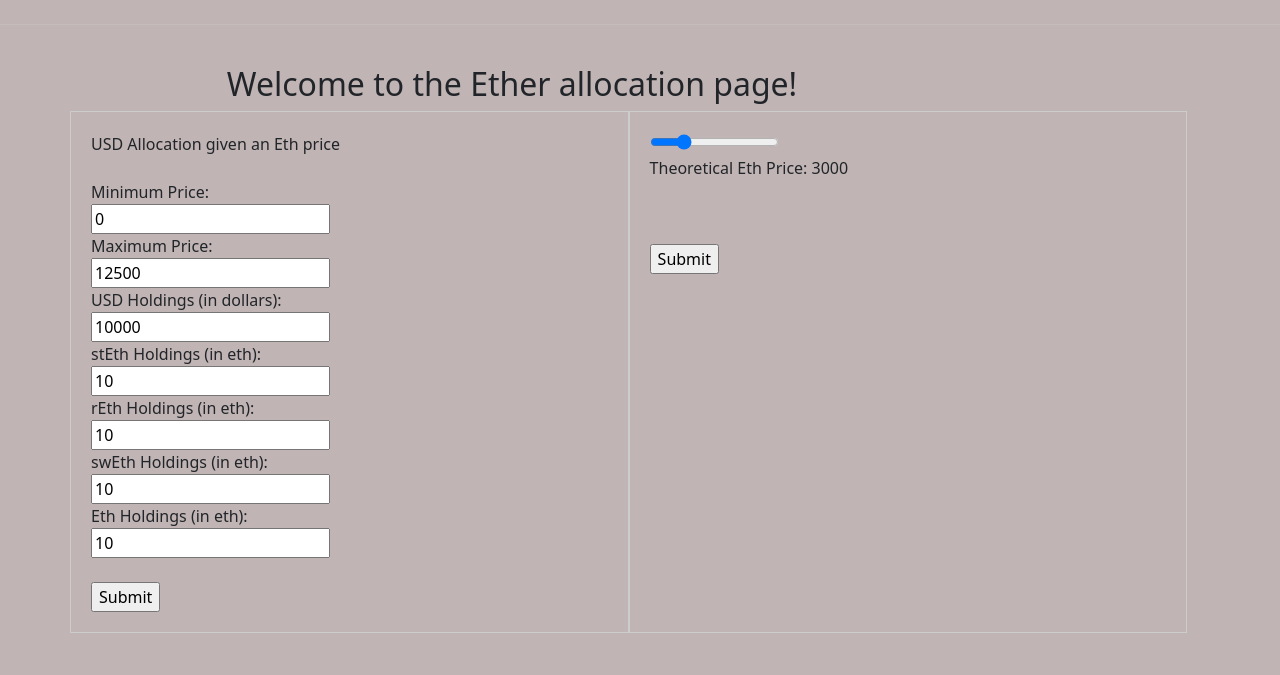
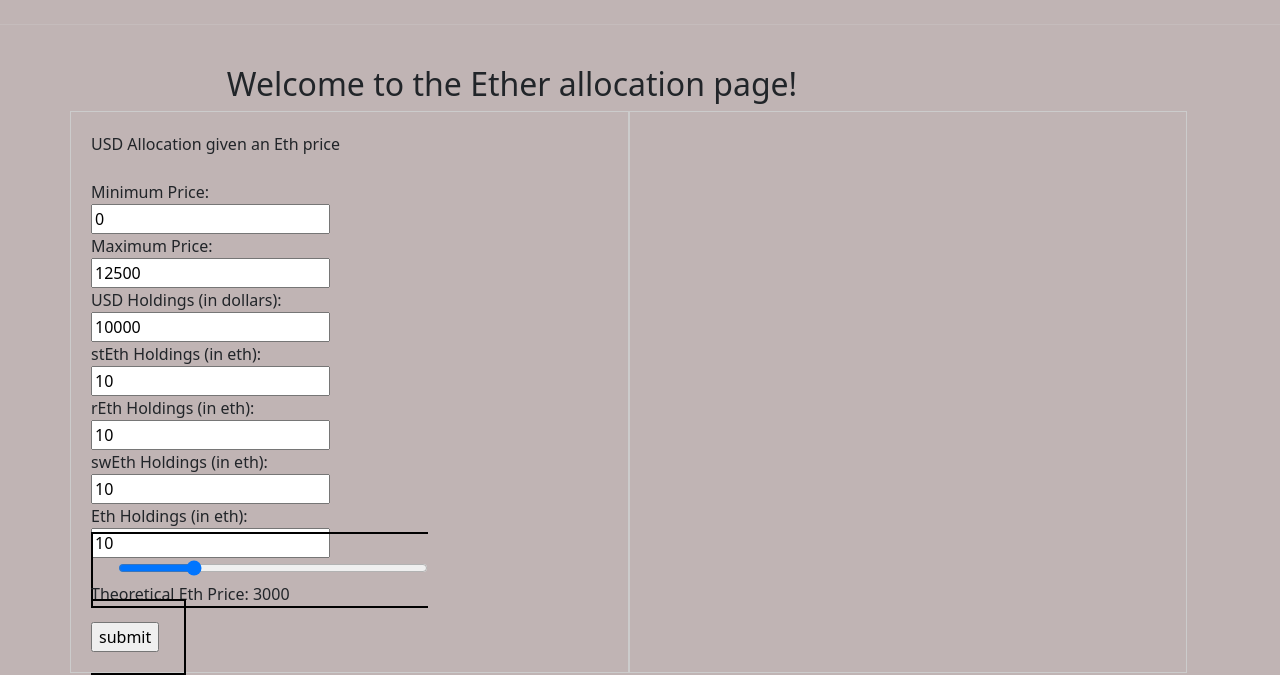
Before and after one commit to aidang1003/financial-formulas, a Flask app: page /allocation in a window 1280 px wide. Shown: the part 166-841 px from the top of the page. Before the commit the page ends 799 px from the top, so only its background shows below. Run offline with Flask 3, Linux system fonts and the light colour scheme.

Commit message:
Resolve Slider Submission Issue

```diff
--- a/finance/static/css/stylesheet.css
+++ b/finance/static/css/stylesheet.css
@@ -37,7 +37,12 @@ head {
 }
 
 .slidecontainer {
-  width: 100%; /* Width of the outside container */
+  border: 2px solid #000;
+  padding: 25px;
+}
+
+.slider {
+  width: 60%; /* Width of the outside container */
 }
 
 h1 {
--- a/finance/templates/allocation.html
+++ b/finance/templates/allocation.html
@@ -88,12 +88,19 @@
           min="0"
           step=".0000000000000001"
           required
-        /><br />
+        /><br/>
+        <container class="slidecontainer">
+          <input class="slider" type="range" min="1" max="13000" value="3000" id="myRange" name="myRange">
+          <p class="slider">Theoretical Eth Price: <span id="theoreticalEthPrice"></span></p>
+        </span>
+        <input type="submit" value="submit" />
+      </form>
+    </div>
+    <div class="column">
       {% if session.totalEthHoldingsInEth %}
       <h3>Total Eth: {{session.totalEthHoldingsInEth}}<h3>
       {% endif %}
       <br />
-        <input type="submit" value="Submit" />
       {% if session.currentPerUsdAllocation and session.currentEthAllocation and session.desiredUsdAllocation and session.desiredUsdAllocation %}
       <h4>Current USD Allocation Percentage: {{session.currentPerUsdAllocation}}%</h4>
       <h4>Current ETH Allocation Percentage: {{session.currentEthAllocation}}%</h4>
@@ -106,15 +113,9 @@
         <h4>Convert ${{session.transferAmount}} in ETH to USD</h4>
         {% endif %}
       {% endif %}
-      </form>
     </div>
-    <div class="column">
-      <form class="slidecontainer" action="/allocation" method="POST">
-        <input type="range" min="1" max="13000" value="3000" class="slider" id="myRange" name="myRange">
-        <p>Theoretical Eth Price: <span id="theoreticalEthPrice"></span></p>
-        <br><br>
-        <input type="submit" value="Submit" />
-      </form>
+  </div>
+</div>
 <script>
   var slider = document.getElementById("myRange");
   var output = document.getElementById("theoreticalEthPrice");
@@ -124,10 +125,6 @@
     output.innerHTML = this.value;
   }
 </script>
-    </div>
-  </div>
-</div>
-
 <body>
   {% endblock %}
 </body>
```
Lines whose indentation alone changed are shown as unchanged.
